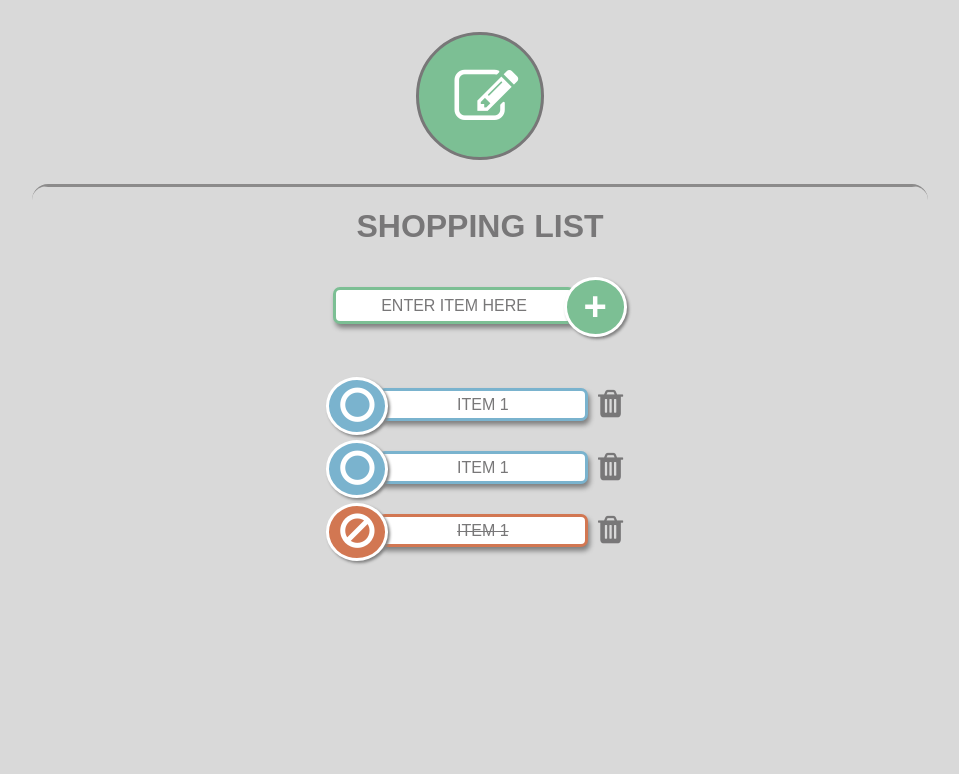
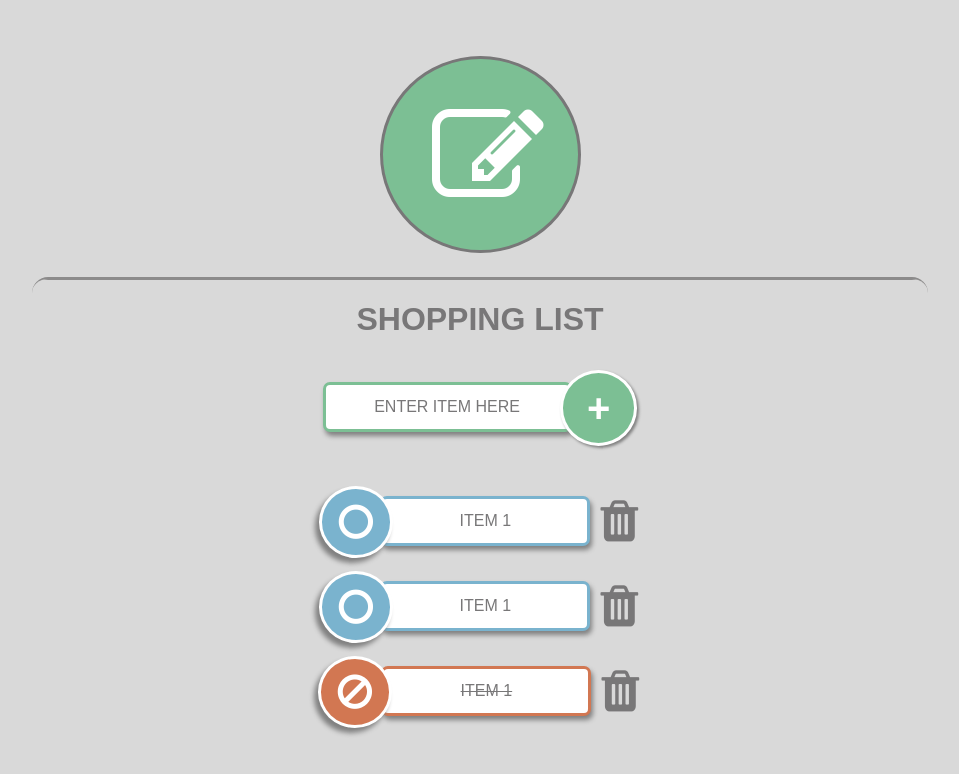
Before and after one commit to aespinozagit/shopping-list, a plain HTML site: page index.html in a window 1280 px wide. Shown: the whole page, without its empty margins (160-1119 px from the left). Drawn offline with nearby package versions, Linux system fonts and the light colour scheme.

Commit message:
Fixed font

```diff
--- a/css/styles.css
+++ b/css/styles.css
@@ -8,24 +8,24 @@ body {
 }
 
 .circle-logo {
-	border: 3px solid #787778;
-	width: 1.7em;
-	height: 1.5em;
-	border-radius: 50%;
-	margin: .5em auto 0 auto;
-	background-color: #7CBF94;
-	font-size: 4em;
-	color: white;
-	padding-top: .4em;
-	padding-left: .2em;
+	  border: 3px solid #787778;
+  width: 179px;
+  height: 156px;
+  border-radius: 50%;
+  margin: 0.5em auto 0 auto;
+  background-color: #7CBF94;
+  font-size: 7em;
+  color: white;
+  padding-top: 35px;
+  padding-left: 16px;
 }
 
 #add-input {
 	border: 3px solid #7CBF94;
 	border-radius: 7px;
 	text-align: center;
-	height: 29px;
-	width: 232px;
+	height: 42px;
+	width: 239px;
 	z-index: -1;
 	margin-right: -16px;
 	box-shadow: 2px 4px 5px gray;
@@ -41,7 +41,7 @@ h1 {
 .input-button {
    border: 3px solid white;
    background: #7CBF94;
-   padding: 4.5px 17px;
+   padding: 12.5px 24px;
    border-radius: 50%;
    color: white;
    vertical-align: middle;
@@ -61,33 +61,33 @@ h1 {
 
 
 .main-item-list {
-	margin: 2.5em 62px -35px 0;
+	margin: 2.5em 67px -27px 0;
 }
 
 .show-item {
 	border: 3px solid #7AB3CE;
 	border-radius: 7px;
 	text-align: center;
-	height: 25px;
+	height: 42px;
 	width: 200px;
 	z-index: -4;
 	margin-right: -16px;
 	box-shadow: 2px 4px 5px gray;
 	color: #787778;
-	margin-left: -15px;
+	margin-left: -17px;
 }
 
 /*item-button styles*/
 .items-button {
     border: 3px solid white;
    background: #7AB3CE;
-   padding: 3.5px 11px;
+   padding: 10.5px 17px;
    border-radius: 50%;
    color: white;
    vertical-align: middle;
    font-size: 40px;
    font-weight: 700;
-   box-shadow: 2px 2px 3px gray;
+   box-shadow: -4px 5px 5px gray;
    position: relative;
    }
 
@@ -103,7 +103,7 @@ h1 {
 	border: 3px solid #D27752;
 	border-radius: 7px;
 	text-align: center;
-	height: 25px;
+	height: 42px;
 	width: 200px;
 	z-index: -4;
 	margin-right: -16px;
@@ -117,13 +117,13 @@ h1 {
 .items-button-complete {
     border: 3px solid white;
    background: #D27752;
-   padding: 3.5px 11px;
+   padding: 10.5px 17px;
    border-radius: 50%;
    color: white;
    vertical-align: middle;
    font-size: 40px;
    font-weight: 700;
-   box-shadow: 2px 2px 3px gray;
+   box-shadow: -4px 5px 5px gray;
    position: relative;
    }
 
--- a/index.html
+++ b/index.html
@@ -36,7 +36,7 @@
 
 				<input class="show-item" type="text" name="add-item" value="ITEM 1" autocomplete="off">
 
-			<i class="fa fa-trash fa-2x trashcan"></i>
+			<i class="fa fa-trash fa-3x trashcan"></i>
 		</div>
 	</div>
 
@@ -49,7 +49,7 @@
 
 				<input class="show-item" type="text" name="add-item" value="ITEM 1" autocomplete="off">
 
-			<i class="fa fa-trash fa-2x trashcan"></i>
+			<i class="fa fa-trash fa-3x trashcan"></i>
 		</div>
 	</div>
 
@@ -62,7 +62,7 @@
 
 				<input class="show-item-complete" type="text" name="add-item" value="ITEM 1" autocomplete="off">
 
-			<i class="fa fa-trash fa-2x trashcan"></i>
+			<i class="fa fa-trash fa-3x trashcan"></i>
 		</div>
 	</div>
 
```
